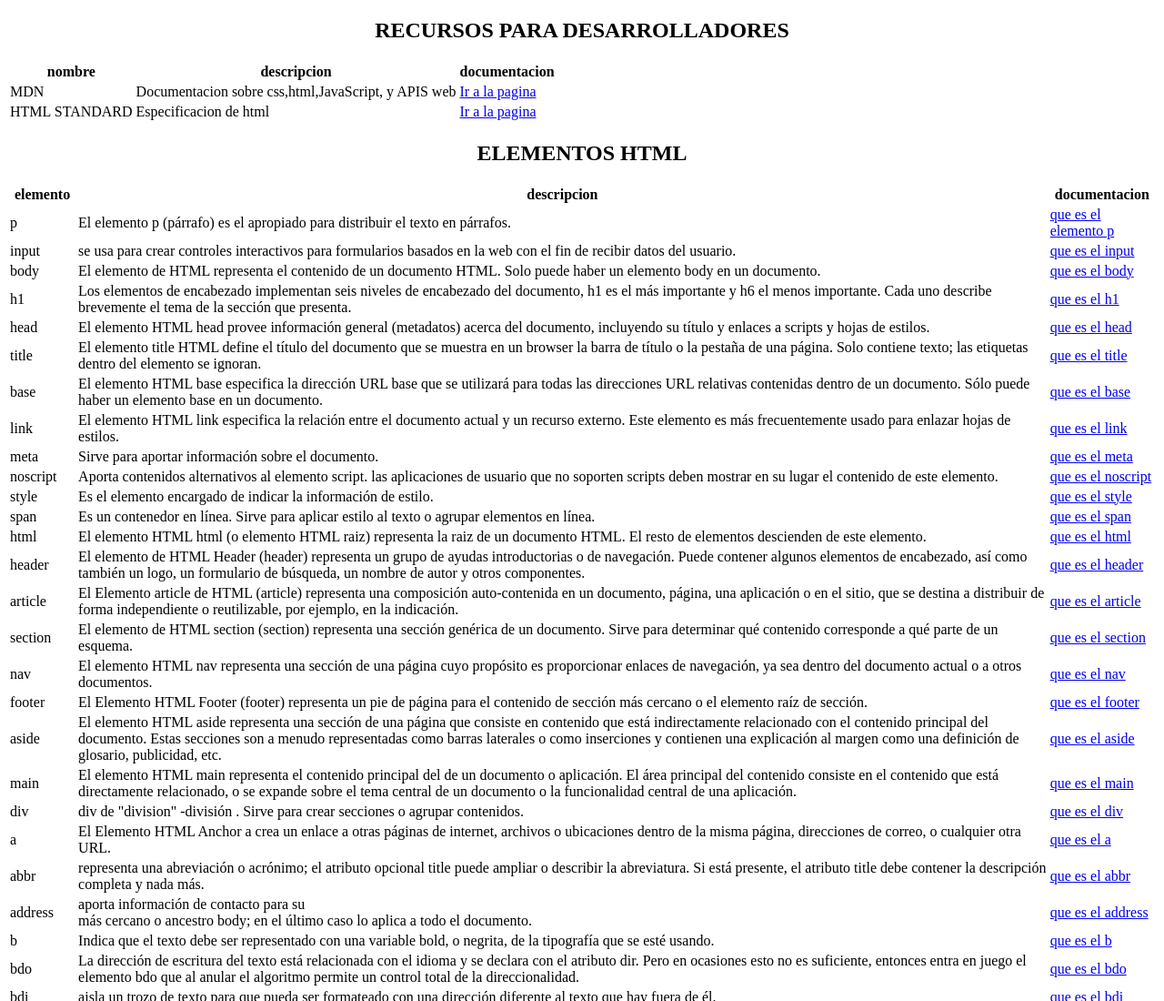
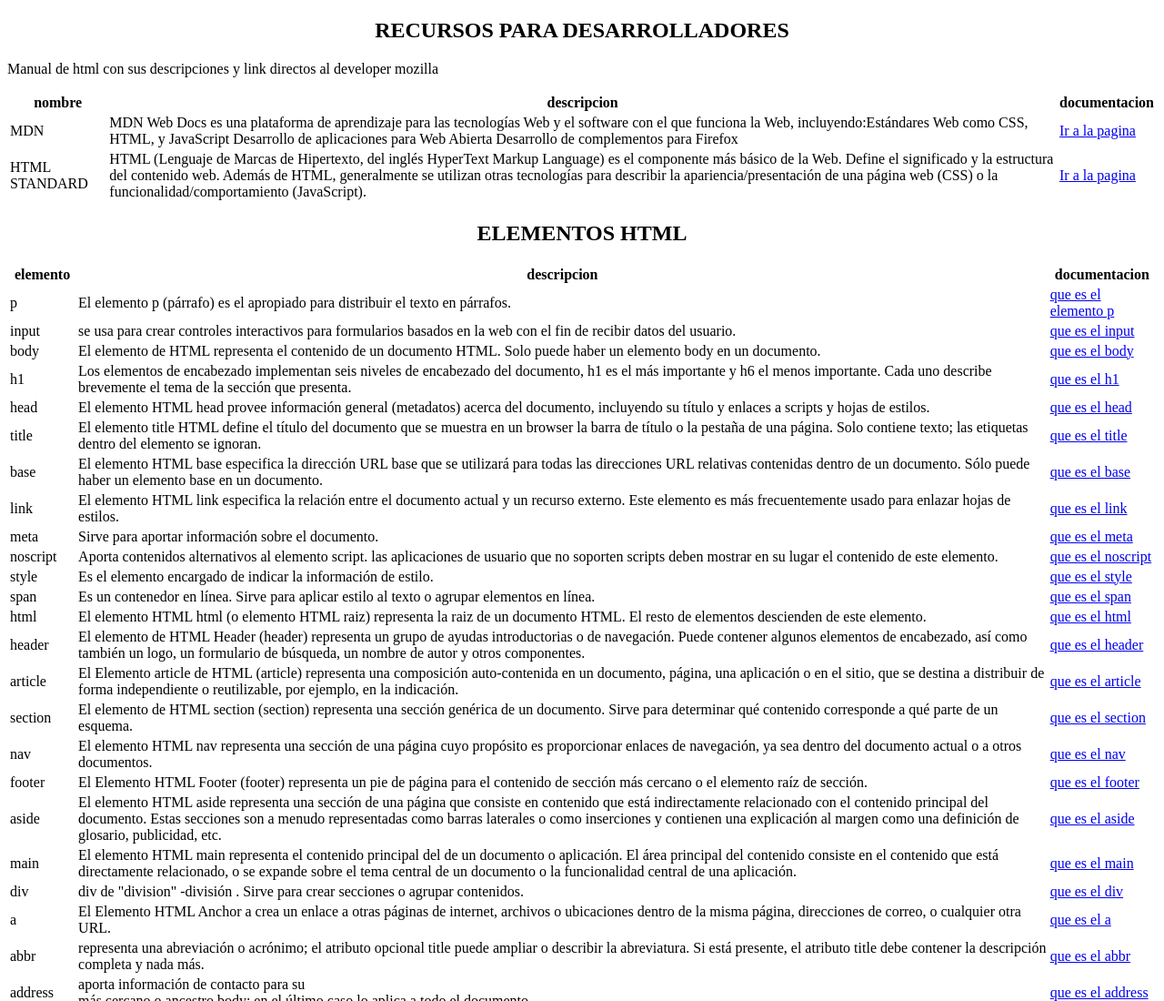
Before and after one commit to mateoPA8/miManual, a plain HTML site: page index.html in a window 1280 px wide. Shown: the top 1100 px of the page at 91% size. Drawn offline with Linux system fonts and the light colour scheme.

Commit message:
actualizado

```diff
--- a/index.html
+++ b/index.html
@@ -8,6 +8,7 @@
 </head>
 <body>
     <h2><center>RECURSOS PARA DESARROLLADORES</center></h2>
+    <p>Manual de html con sus descripciones y link directos al developer mozilla</p>
     <table>
         <thead>
             <tr>
@@ -19,13 +20,15 @@
         <tbody>
             <tr>
                 <td>MDN</td>
-                <td>Documentacion sobre css,html,JavaScript, y APIS web</td>
-                <td><a href="https://developer.mozilla.org/en-US/docs/Web/HTML/Element/html" target="_blank">Ir a la pagina</a></td>
+                <td>MDN Web Docs es una plataforma de aprendizaje para las tecnologías Web y el software con el que funciona la Web, incluyendo:Estándares Web como CSS, HTML, y JavaScript
+                    Desarrollo de aplicaciones para Web Abierta
+                    Desarrollo de complementos para Firefox</td>
+                <td><a href="https://developer.mozilla.org/es/docs/MDN/Writing_guidelines" target="_blank">Ir a la pagina</a></td>
             </tr>
             <tr>
                 <td>HTML STANDARD</td>
-                <td>Especificacion de html</td>
-                <td><a href="https://developer.mozilla.org/en-US/docs/Web/HTML/Element/html" target="_blank">Ir a la pagina</a></td>
+                <td>HTML (Lenguaje de Marcas de Hipertexto, del inglés HyperText Markup Language) es el componente más básico de la Web. Define el significado y la estructura del contenido web. Además de HTML, generalmente se utilizan otras tecnologías para describir la apariencia/presentación de una página web (CSS) o la funcionalidad/comportamiento (JavaScript).</td>
+                <td><a href="https://developer.mozilla.org/es/docs/Web/HTML" target="_blank">Ir a la pagina</a></td>
             </tr>
         </tbody>
     </table>
```
